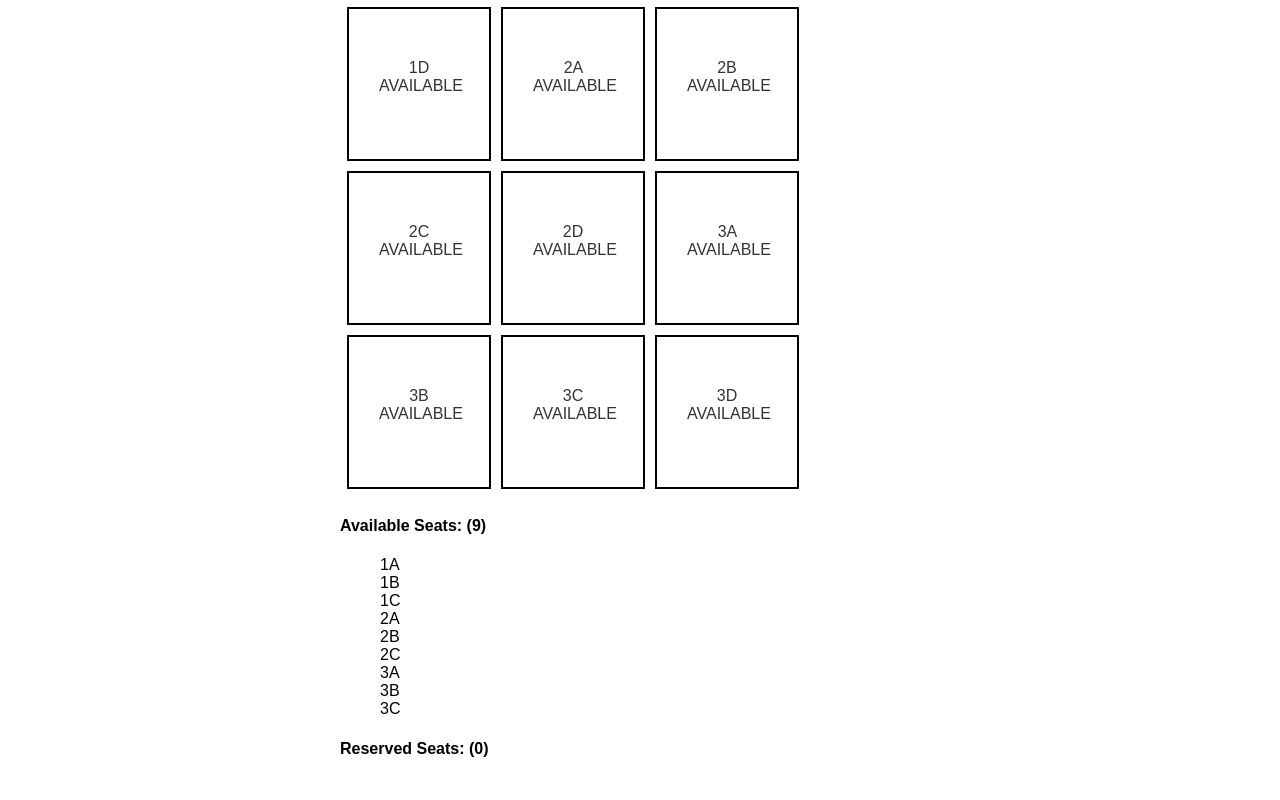
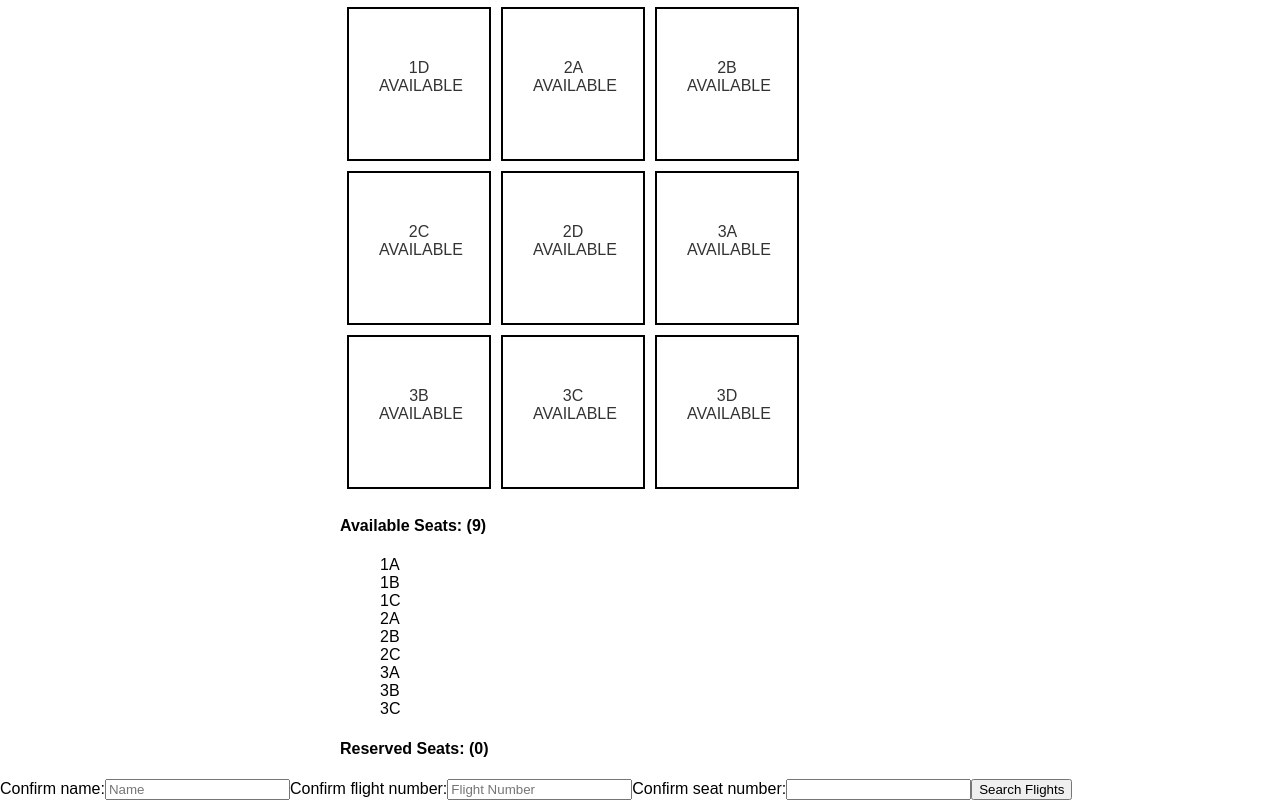
Before and after one commit to JoseParraA/Burning-airlines-React, a React (Create React App) app: page /#/Reservations in a window 1280 px wide. Shown: the part 292-1092 px from the top of the page. Before the commit the page ends 1071 px from the top, so only its background shows below. Built offline with nearby package versions, Linux system fonts and the light colour scheme.

Commit message:
swapped book flight button for link

```diff
--- a/src/components/Flights.js
+++ b/src/components/Flights.js
@@ -67,9 +67,7 @@ function ShowFlights(props) {
     <div>
         { props.flights.map( f =>
             <p key={f.id}>{f.origin} to {f.destination} on {f.date}
-          <button className="res-button book" onClick = { () => { this._handleClick(f.id) } }>
-            Book Flight
-          </button></p>
+          <Link to="/Reservations">Book Flight</Link></p>
         )}
     </div>
   );
@@ -85,6 +83,7 @@ class Flights extends Component {
     };
 
     this.searchFlights = this.searchFlights.bind(this);
+    this._handleClick = this._handleClick.bind(this);
 
     const fetchFlights = () => { // Fat arrow functions do not break the connection to this
       axios.get(SERVER_URL).then( results => this.setState( { flights: results.data } ) );
@@ -94,8 +93,8 @@ class Flights extends Component {
     fetchFlights();
   }
 
-  _handleClick(flightId) {
-    const ghUrl = `http://localhost:3000/#/Flights/${flightId}`
+  _handleClick(e) {
+    const ghUrl = `http://localhost:3000/#/Flights/`
     window.location.href = `${ghUrl}`;
   }
 
@@ -115,9 +114,7 @@ class Flights extends Component {
       <div>
           { this.state.flights.map( f =>
               <p key={f.id}>{f.origin} to {f.destination} on {f.date}
-            <button className="res-button book" onClick = { () => { this._handleClick(f.id) } }>
-              Book Flight
-            </button></p>
+            <Link to="/Reservations">Book Flight</Link></p>
           )}
       </div>
     );
@@ -127,7 +124,7 @@ class Flights extends Component {
     return (
       <div>
         <Link to="/Flights">Search Flights</Link>
-        <Link to="/Reservations">Choose Seating</Link>
+
         <h1>Burning Airlines</h1>
         <h2>Search Flights</h2>
         <SearchForm  onSubmit={ this.searchFlights } />
--- a/src/components/Reservations.js
+++ b/src/components/Reservations.js
@@ -46,6 +46,7 @@ class Reservations extends Component {
           reserved = { this.state.seatReserved }
           onClickData = { this.onClickData.bind(this) }
           />
+          <BookFlight />
       </div>
     )
   }
@@ -105,4 +106,55 @@ class ReservedList extends React.Component {
   }
 }
 
+class BookFlight extends Component {
+  constructor(props) {
+    super(props);
+    this.state = {
+      name: '',
+      flight: '',
+      seat: '',
+      seatReserved: []
+    };
+    this._handleNameChange = this._handleNameChange.bind(this);
+    this._handleFlightChange = this._handleFlightChange.bind(this);
+    this._handleSeatChange = this._handleSeatChange.bind(this);
+    this._handleSubmit = this._handleSubmit.bind(this);
+  }
+
+  _handleNameChange(e) {
+    this.setState( { name: e.target.value} );
+  }
+
+  _handleFlightChange(e) {
+    this.setState( { flight: e.target.value} );
+  }
+
+  _handleSeatChange(e) {
+    this.setState( { seat: e.target.value} );
+  }
+
+  _handleSubmit(e) {
+    e.preventDefault();
+    this.props.onSubmit(this.state.name, this.state.flight, this.state.seat);
+    // this.setState({name: ''});
+    // this.setState({flight: ''});
+    // this.setState({seatRese: ''});
+  };
+
+  render() {
+    return (
+
+    <form onSubmit={ this._handleSubmit } >
+      Confirm name:
+      <input onChange={this._handleNameChange} value={this.state.name} type="text" placeholder="Name" name="name" />
+      Confirm flight number:
+      <input onChange={this._handleFlightChange} value={this.state.flight} type="text" placeholder="Flight Number" name="flight_name" />
+      Confirm seat number:
+      <input value={this.state.seatReserved} type="text" name="seat" />
+      <input type="submit" value="Search Flights" />
+    </form>
+    );
+  }
+}
+
 export default Reservations
```
